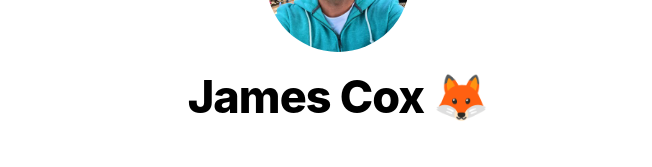
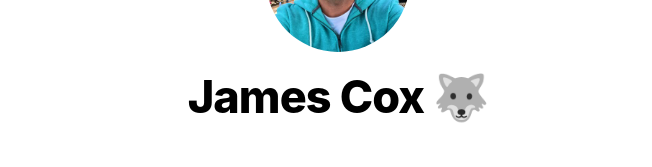
Before and after one commit to jamesncox/next-sample-blog, a Next.js app: page / in a window 1280 px wide. Shown: the part 146-313 px from the top of the page, without its empty margins (302-954 px from the left). Built offline with nearby package versions, Linux system fonts and the light colour scheme.

Commit message:
Update layout.js name emoji to wolf

```diff
--- a/components/layout.js
+++ b/components/layout.js
@@ -4,7 +4,7 @@ import styles from './layout.module.css'
 import utilStyles from '../styles/utils.module.css'
 import Link from 'next/link'
 
-const name = 'James Cox 🦊'
+const name = 'James Cox 🐺'
 export const siteTitle = `James' Blog`
 
 export default function Layout({ children, home }) {
```
